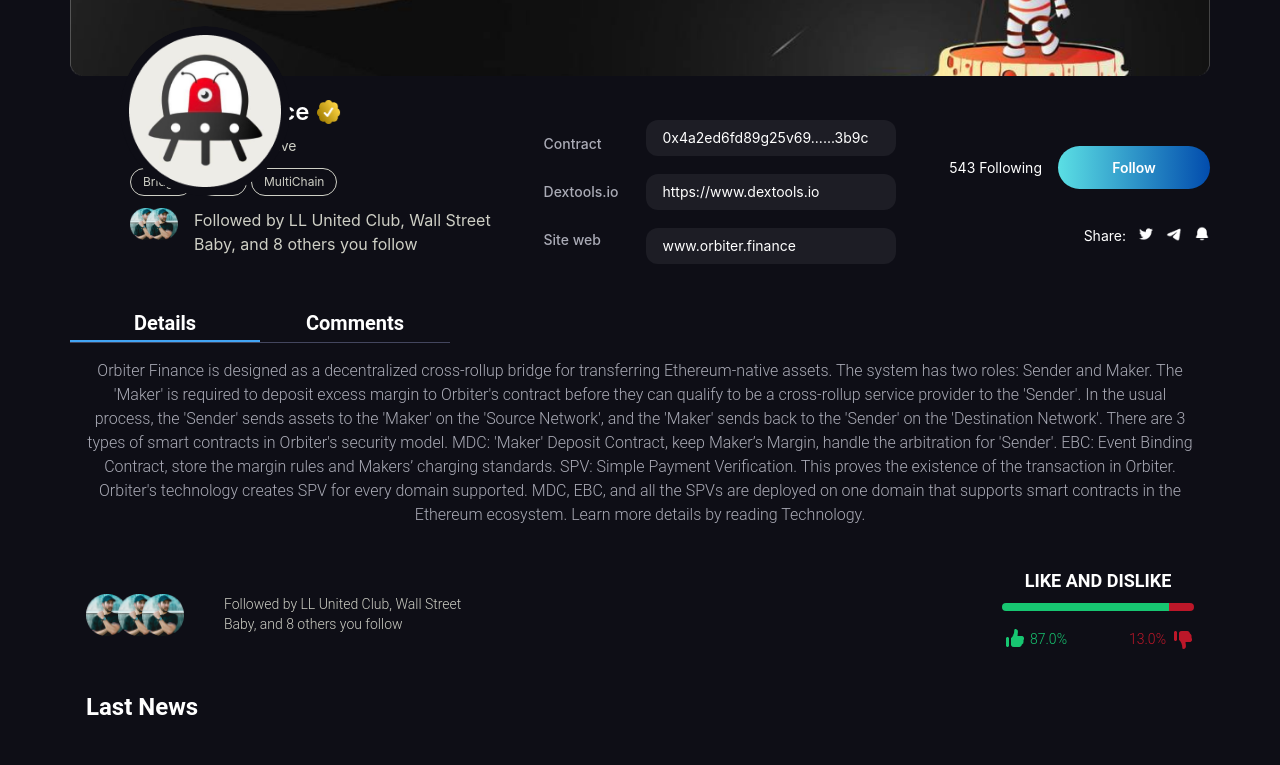
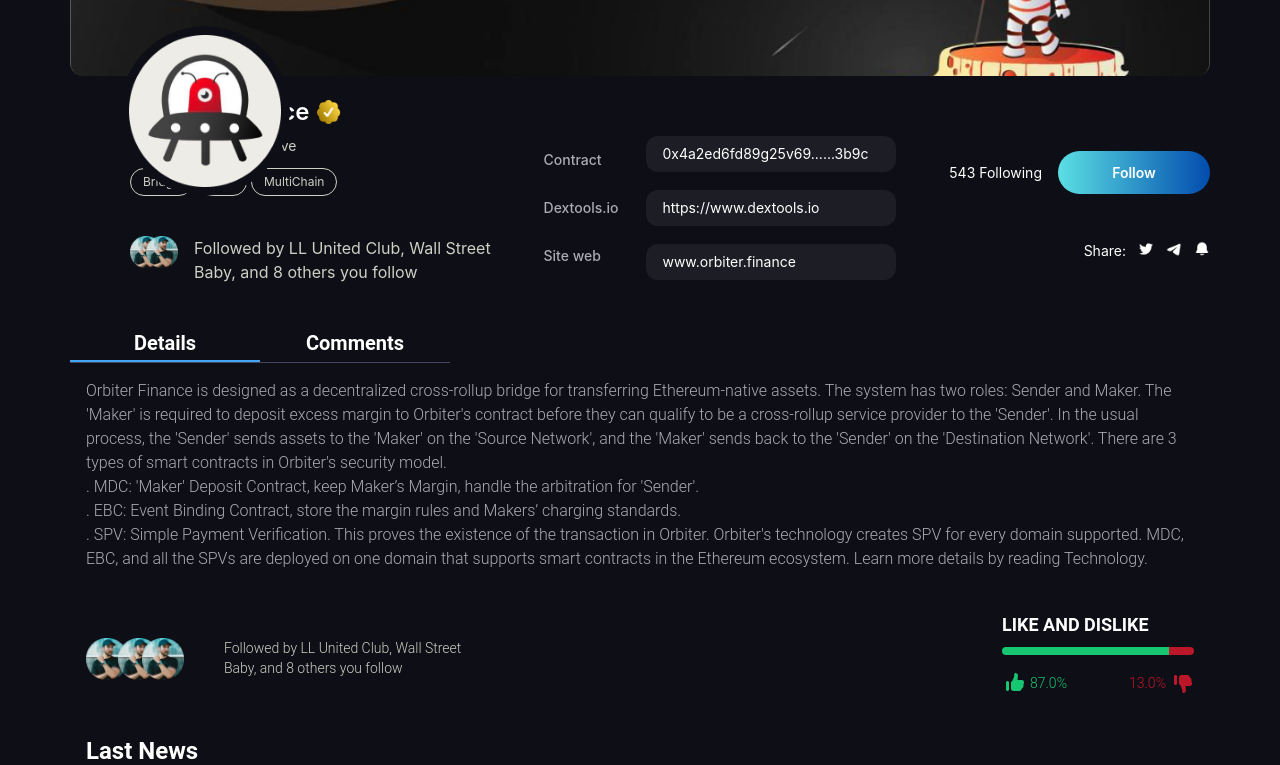
Before and after one commit to dreamdev2427/defind_frontend, a React (Create React App) app: page /detailed_project in a window 1280 px wide. Shown: the part 300-1065 px from the top of the page. Built offline with nearby package versions, Linux system fonts and the light colour scheme.

Commit message:
updated all parts

```diff
--- a/src/pages/DetailedProject.jsx
+++ b/src/pages/DetailedProject.jsx
@@ -89,7 +89,7 @@ const DetailedProject = () => {
                   </div>
                 </div>
 
-                <div className="mt-3 flex ">
+                <div className="mt-10 flex ">
                   <div className="flex relative">
                     <img src={AvatarIcon} className="w-8 h-8  " alt="avatar" />
                     <img
@@ -106,7 +106,7 @@ const DetailedProject = () => {
                 </div>
               </div>
               <div className="flex  gap-4 ">
-                <div className="flex flex-col  mt-6 ">
+                <div className="flex flex-col  mt-10 ">
                   <div className="text-[#aaabb6] text-lg min-w-30 h-12 flex flex-col justify-center">
                     <div className="text-left text-sm font-medium">
                       Contract
@@ -123,7 +123,7 @@ const DetailedProject = () => {
                     </div>
                   </div>
                 </div>
-                <div className="flex flex-col items-start justify-between mt-6 h-36">
+                <div className="flex flex-col items-start justify-between mt-10 h-36">
                   <input
                     disabled={true}
                     value={"0x4a2ed6fd89g25v69......3b9c"}
@@ -196,10 +196,28 @@ const DetailedProject = () => {
             <TabPanel
               key={"details"}
               value={"details"}
-              className="text-[#aaabb6] text-[16px] "
+              className="text-[#aaabb6] text-[16px] text-left"
             >
-              {`Orbiter Finance is designed as a decentralized cross-rollup bridge for transferring Ethereum-native assets. The system has two roles: Sender and Maker. The 'Maker' is required to deposit excess margin to Orbiter's contract before they can qualify to be a cross-rollup service provider to the 'Sender'. In the usual process, the 'Sender' sends assets to the 'Maker' on the 'Source Network', and the 'Maker' sends back to the 'Sender' on the 'Destination Network'. There are 3 types of smart contracts in Orbiter's security model. MDC: 'Maker' Deposit Contract, keep Maker’s Margin, handle the arbitration for 'Sender'. EBC: Event Binding Contract, store the margin rules and Makers’ charging standards. SPV: Simple Payment Verification. This proves the existence of the transaction in Orbiter. Orbiter's technology creates SPV for every domain supported. MDC, EBC, and all the SPVs are deployed on one domain that supports smart contracts in the Ethereum ecosystem. Learn more details by reading Technology.`}
-
+              Orbiter Finance is designed as a decentralized cross-rollup bridge
+              for transferring Ethereum-native assets. The system has two roles:
+              Sender and Maker. The 'Maker' is required to deposit excess margin
+              to Orbiter's contract before they can qualify to be a cross-rollup
+              service provider to the 'Sender'. In the usual process, the
+              'Sender' sends assets to the 'Maker' on the 'Source Network', and
+              the 'Maker' sends back to the 'Sender' on the 'Destination
+              Network'. There are 3 types of smart contracts in Orbiter's
+              security model.
+              <br />
+              . MDC: 'Maker' Deposit Contract, keep Maker’s Margin, handle the
+              arbitration for 'Sender'.
+              <br />
+              . EBC: Event Binding Contract, store the margin rules and Makers’
+              charging standards.
+              <br />. SPV: Simple Payment Verification. This proves the
+              existence of the transaction in Orbiter. Orbiter's technology
+              creates SPV for every domain supported. MDC, EBC, and all the SPVs
+              are deployed on one domain that supports smart contracts in the
+              Ethereum ecosystem. Learn more details by reading Technology.
               <div className="mt-10 flex items-center justify-between">
                 <div className="mt-3 flex ">
                   <div className="flex relative">
--- a/src/pages/Profile.jsx
+++ b/src/pages/Profile.jsx
@@ -117,7 +117,7 @@ const Profile = () => {
                     )}
                   </div>
                   <div className="flex flex-col ml-4 justify-center">
-                    <div className="text-3xl text-white text-left">
+                    <div className="text-4xl font-medium text-white text-left">
                       Jenifer Loren
                     </div>
                     <div className="text-[#aaabb6] flex items-center font-medium">
```
